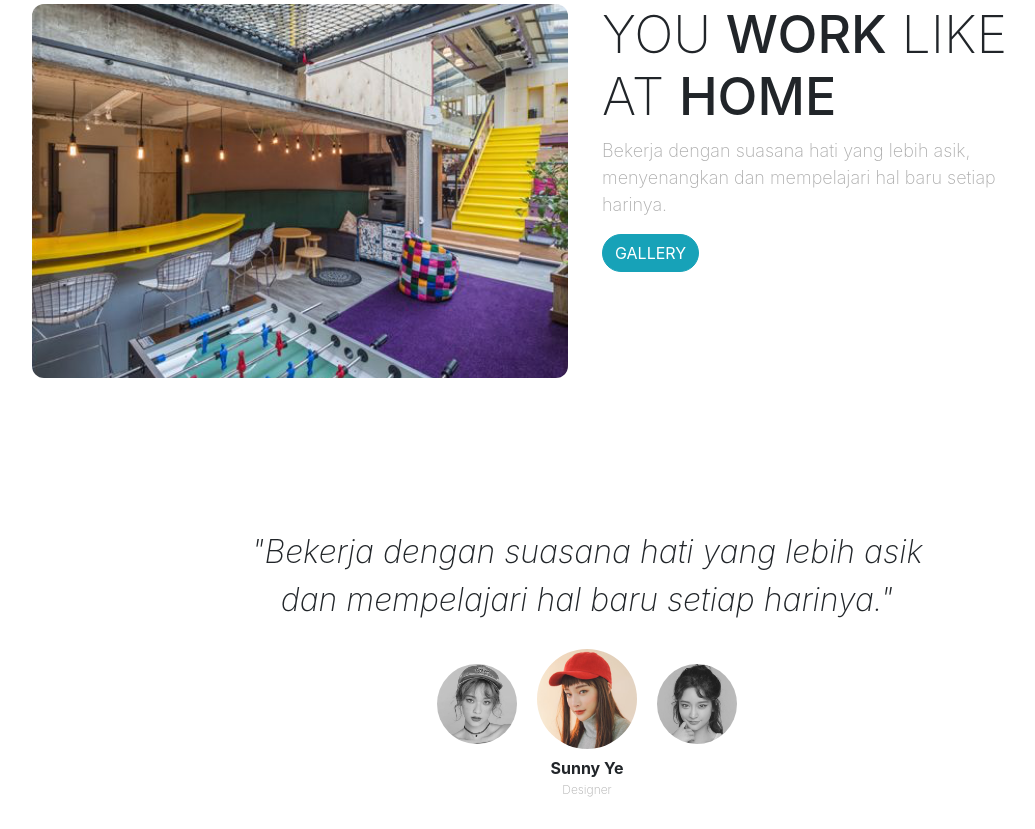
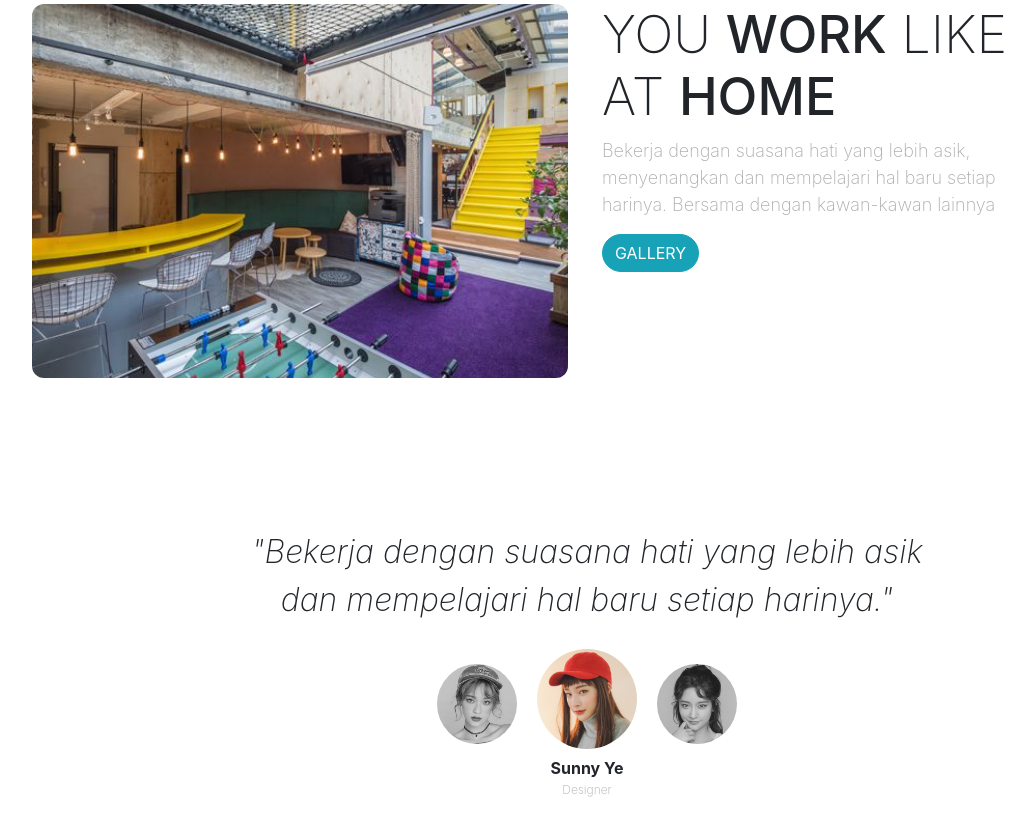
Before and after one commit to Baydon1301/landing-pages, a plain HTML site: page index.html in a window 1280 px wide. Shown: the part 834-1663 px from the top of the page, without its empty margins (53-1088 px from the left). Drawn offline with nearby package versions, Linux system fonts and the light colour scheme; a web font is replaced by a local one.

```diff
--- a/index.html
+++ b/index.html
@@ -83,7 +83,7 @@
         <div class="col-lg-5">
           <h2>You <span>Work</span> Like at <span>Home</span></h2>
           <p>Bekerja dengan suasana hati yang lebih asik, menyenangkan
-            dan mempelajari hal baru setiap harinya.</p>
+            dan mempelajari hal baru setiap harinya. Bersama dengan kawan-kawan lainnya</p>
           <a href="#" class="btn btn-info tombol">Gallery</a>
         </div>
       </div>
```
